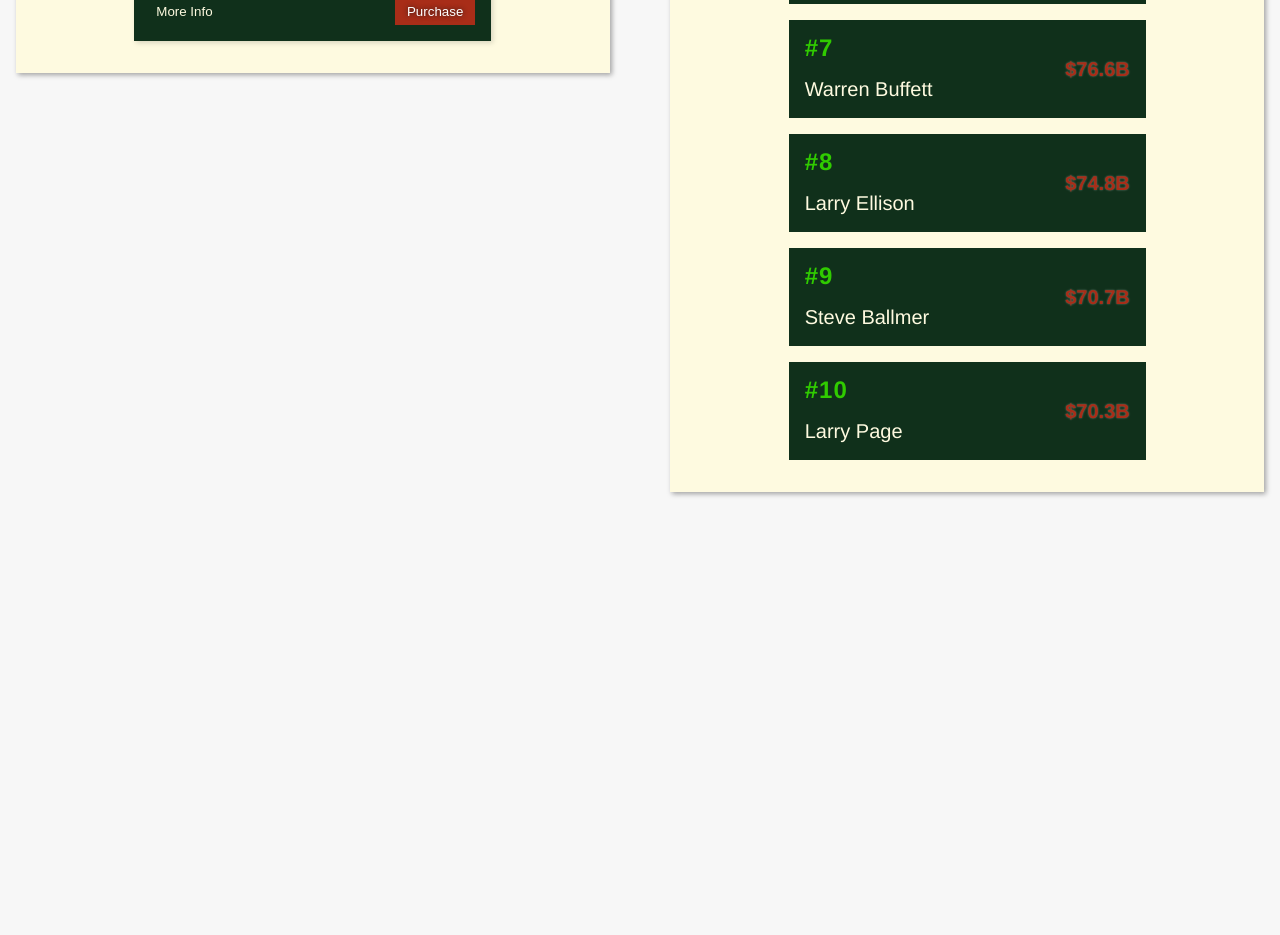
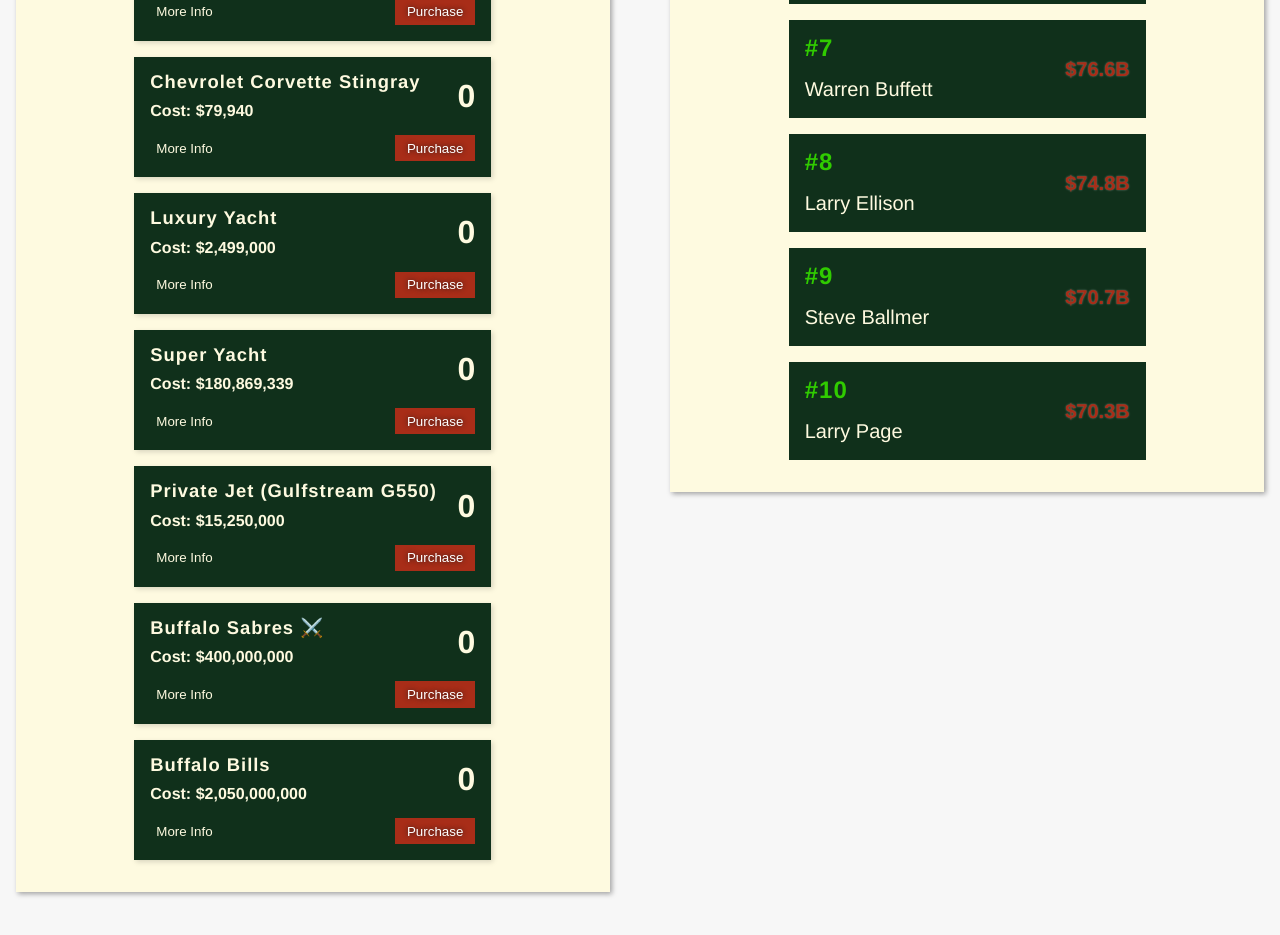
Before and after one commit to dkersten/accumulator-game-vue, a Vue app: page / in a window 1280 px wide. Shown: the part 1900-2835 px from the top of the page. Before the commit the page ends 2456 px from the top, so only its background shows below. Built offline with nearby package versions, Linux system fonts and the light colour scheme.

Commit message:
added more RW purchases

```diff
--- a/src/components/RWPurchaseCard.vue
+++ b/src/components/RWPurchaseCard.vue
@@ -118,6 +118,91 @@
                         "Waterfront property with private dock",
                         "Private swimming pool and hot tub overlooking the water",
                         "Access to community clubhouse and tennis courts"
+                    ],
+                    numOwned: 0,
+                    showMoreInfo: false,
+                    canBuy: false
+                },
+                {
+                    num: 6,
+                    title: "Chevrolet Corvette Stingray",
+                    price: 79940,
+                    features: [
+                        "3LT, Convertible",
+                        "6.2L V8 DI engine",
+                        "8-speed dual clutch transmission"
+                    ],
+                    numOwned: 0,
+                    showMoreInfo: false,
+                    canBuy: false
+                },
+                {
+                    num: 7,
+                    title: "Luxury Yacht",
+                    price: 2499000,
+                    features: [
+                        "118 foot Luxury motor yacht",
+                        "Features a main salon, bar, and entertainment center",
+                        "Accommodations for up to 10 guests",
+                        "Five staterooms complete with en-suite bath with shower"
+                    ],
+                    numOwned: 0,
+                    showMoreInfo: false,
+                    canBuy: false
+                },
+                {
+                    num: 8,
+                    title: "Super Yacht",
+                    price: 180869339,
+                    features: [
+                        "300 foot super yacht",
+                        "Features a bar, jacuzzi, gym, sauna, and more",
+                        "Space for up to 22 guests and 31 crew members",
+                        "11 luxury suites"
+                    ],
+                    numOwned: 0,
+                    showMoreInfo: false,
+                    canBuy: false
+                },
+                {
+                    num: 9,
+                    title: "Private Jet (Gulfstream G550)",
+                    price: 15250000,
+                    features: [
+                        "Room for up to 18 passengers",
+                        "Multiple Cabin Configuration Options",
+                        "Equipped with a microwave, convection oven, cooler cabinet, and coffee maker"
+                    ],
+                    numOwned: 0,
+                    showMoreInfo: false,
+                    canBuy: false
+                },
+                {
+                    num: 10,
+                    title: "Buffalo Sabres ⚔️",
+                    price: 400000000,
+                    features: [
+                        "No Stanley Cups 😞",
+                        "Implement a competent hockey ops department",
+                        "Actually bring the fans enjoyment",
+                        "Win a Cup and become a legend in Buffalo",
+                        "Core in place: Eichel, Dahlin, Cozens, one lightly used Okposo"
+                    ],
+                    numOwned: 0,
+                    showMoreInfo: false,
+                    canBuy: false
+                },
+                {
+                    num: 11,
+                    title: "Buffalo Bills",
+                    price: 2050000000,
+                    features: [
+                        "No Super Bowls 😞",
+                        "Finally bring success to the long suffering fans",
+                        "Copetent front office and coaching staff",
+                        "Perfect if you like hard counts and running down the clock starting immediately after halftime",
+                        "Win a SB and become a legend in Buffalo",
+                        "Core in place: Allen, White, Diggs, one lightly used Okposo"
                     ],
                     numOwned: 0,
                     showMoreInfo: false,
```
